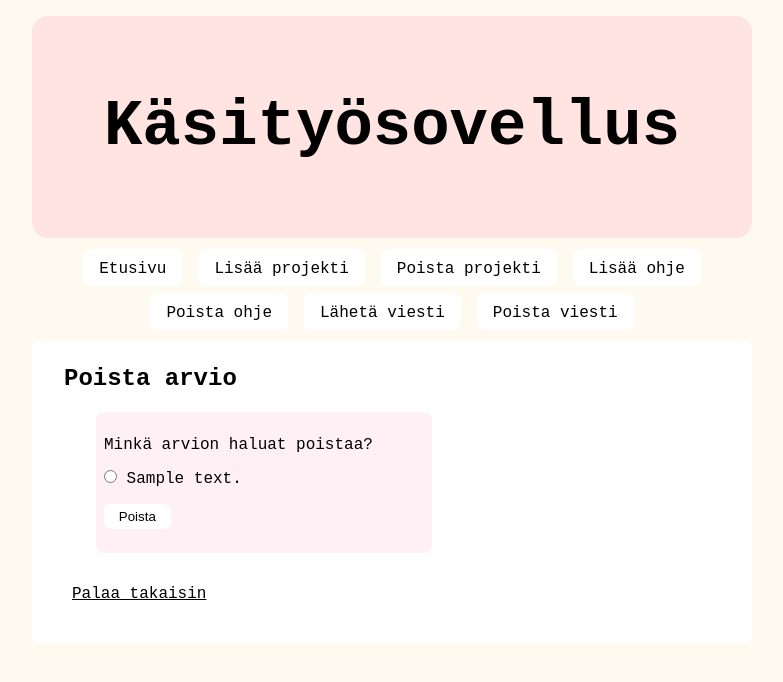
After one commit to annica-henriette/Kasityosovellus, a Flask app: template templates/delete_review.html in a window 1280 px wide. The commit adds this page. Shown: the top 682 px of the page, without its empty margins (248-1031 px from the left). Run offline with Flask 3, Linux system fonts and the light colour scheme; the template is opened without the code that fills it: most values are stand-ins (such as "Sample title", 1, 10 or a date in 2020).

Commit message:
added delete review for projects

```diff
--- /dev/null
+++ b/templates/delete_review.html
@@ -0,0 +1,27 @@
+{% extends "layout.html" %}
+{% block content %}
+
+<h2>Poista arvio</h2>
+
+<form action="/remove_review" method="post">
+
+<p>Minkä arvion haluat poistaa?</p>
+
+{% for review in list %}
+
+<input type="radio" name="review" value="{{ review.id }}"> {{ review.comment }} <br>
+
+{% endfor %}
+
+<p>
+
+<input id="button" type="submit" value="Poista">
+
+<input type="hidden" name="csrf_token" value="{{ session.csrf_token }}">
+
+</form>
+
+<p>
+<a href="/">Palaa takaisin</a>
+
+{% endblock %}
--- a/templates/projects.html
+++ b/templates/projects.html
@@ -44,6 +44,8 @@ Kommentti:<br>
 
 </form>
 
+<a href="/delete_review">Poista arvio</>
+
 {% endif %}
 
 <p>
```
